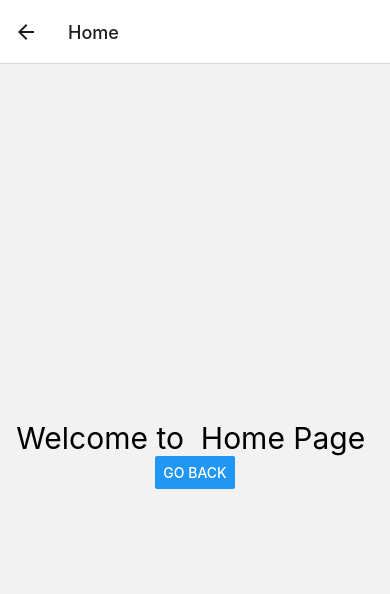
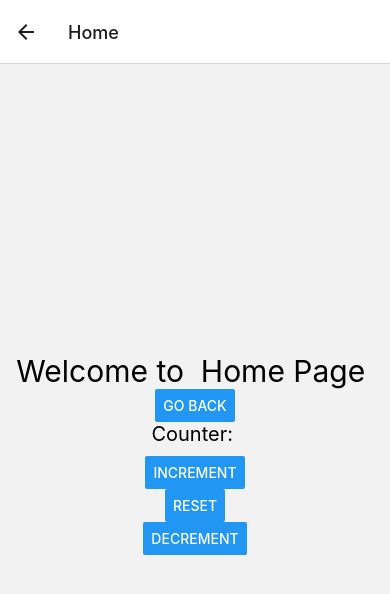
Before and after one commit to SattyamSamania/React-Native, a React Native app: screen /Home in a window 390 px wide. Shown: the top 594 px of the page. Built offline with nearby package versions, Linux system fonts and the light colour scheme.

Commit message:
Update Home.js

```diff
--- a/src/Components/Home.js
+++ b/src/Components/Home.js
@@ -1,17 +1,45 @@
-import React, { Component } from 'react'
+import { useNavigation } from '@react-navigation/native';
+import React, { Component, useState } from 'react'
 import { Text, View, StyleSheet, Button } from 'react-native';
 
 
 
-export default function Home(navigation){
+export default function Home(){
+    const navigation = useNavigation();
+
+    const [counter, setCounter] = useState("");
+
+
+    const  incrementCounter = () =>{
+        setCounter(counter + 1);
+    }
+
+    const resetCounter =()=>{
+        setCounter(0);
+    }
+
+    const decrementCounter =() =>{
+        setCounter(counter - 1);
+    }
     return(
+        <>
         <View style={styles.mainContainer}>
+
+
             <Text style={styles.mainHeader}>Welcome to  Home Page </Text>
             <Button title='Go Back'
 
             // onPress={navigation.navigate{Login}}
             />
+
+            <Text style={styles.text}>Counter: {counter}</Text>
+            <Button title='increment' onPress={incrementCounter} />
+            <Button title='reset' onPress={resetCounter} />
+            <Button title='decrement' onPress={decrementCounter} />
+
         </View>
+
+      </>
     )
 }
 
@@ -28,6 +56,10 @@ const styles = StyleSheet.create({
     mainHeader: {
         fontSize: 30,
         color: '#45621'
-    }
+    },
+     text: {
+    fontSize: 20,
+    marginBottom: 10,
+  },
 
 })
```
